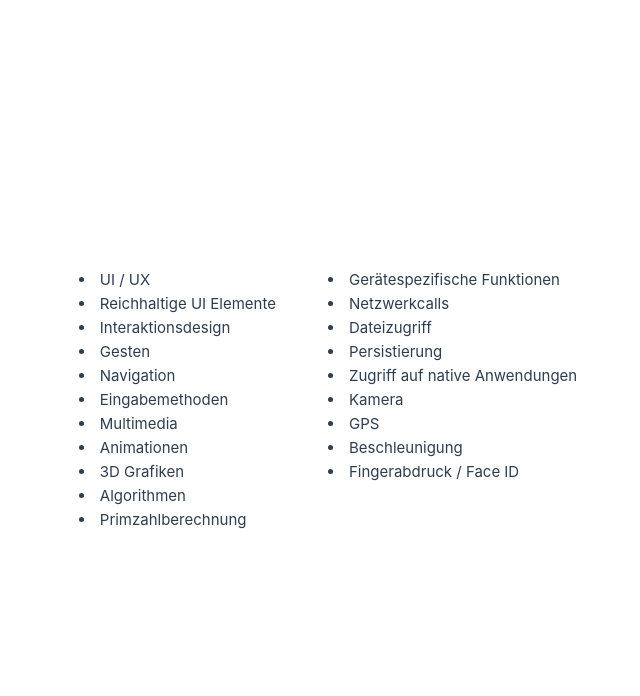
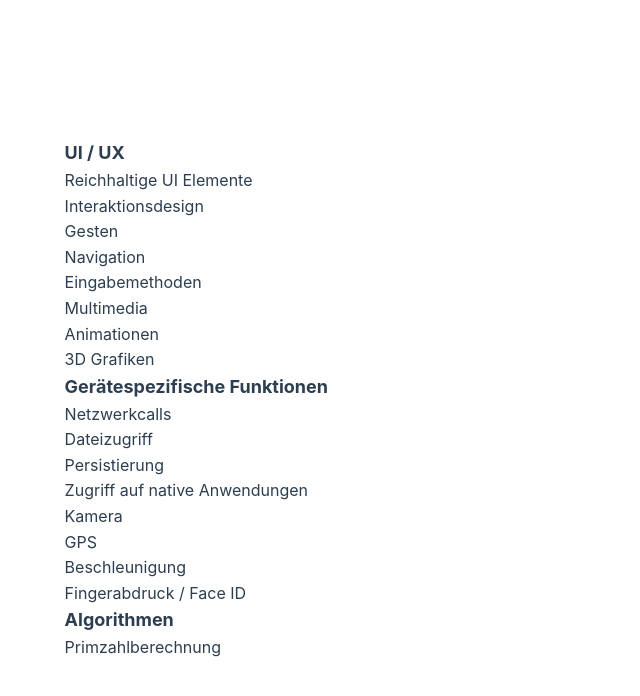
Before and after one commit to AnleAnja/masterthesis, a Vue app in the folder vue-js/monstradore/: page / in a window 1280 px wide. Shown: the top 696 px of the page, without its empty margins (312-952 px from the left). Built offline with nearby package versions, Linux system fonts and the light colour scheme.

Commit message:
style overview alignment

```diff
--- a/vue-js/monstradore/src/Overview.vue
+++ b/vue-js/monstradore/src/Overview.vue
@@ -41,22 +41,24 @@ export default {
 </script>
 
 <template>
-	<li class="category" v-for="(element) in data">
+    <div>
+	<div class="category" v-for="(element) in data">
   	    {{ element.category }}
-        <li class="items" v-for="(item) in element.items">
+        <div class="items" v-for="(item) in element.items">
             {{ item.message }}
-        </li>
-	</li>
+        </div>
+	</div>
+</div>
 </template>
 
 <style scoped>
 
-category {
+.category {
   font-weight: bold;
   font-size: large;
 }
 
-items {
+.items {
     font-size: medium;
 }
 
```
